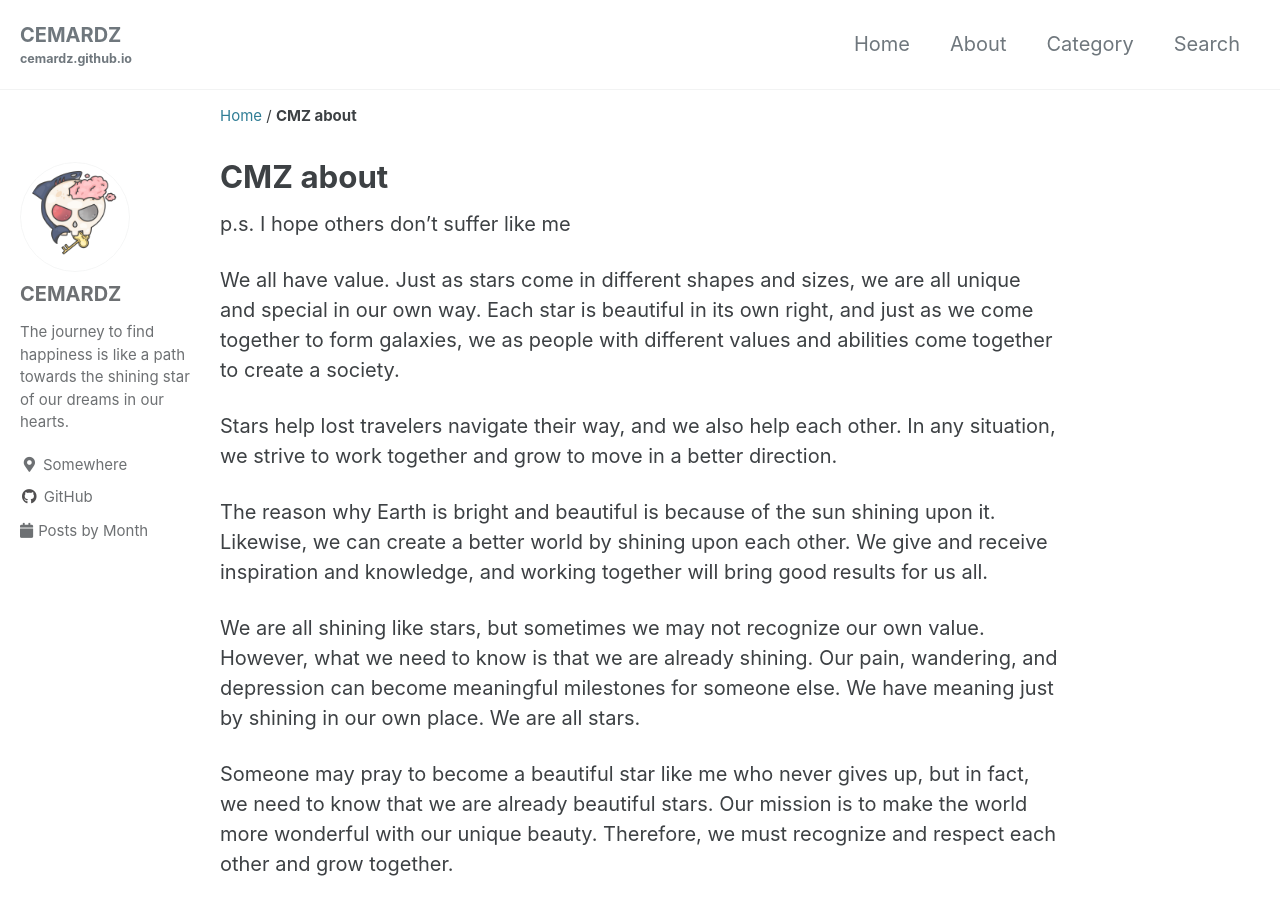
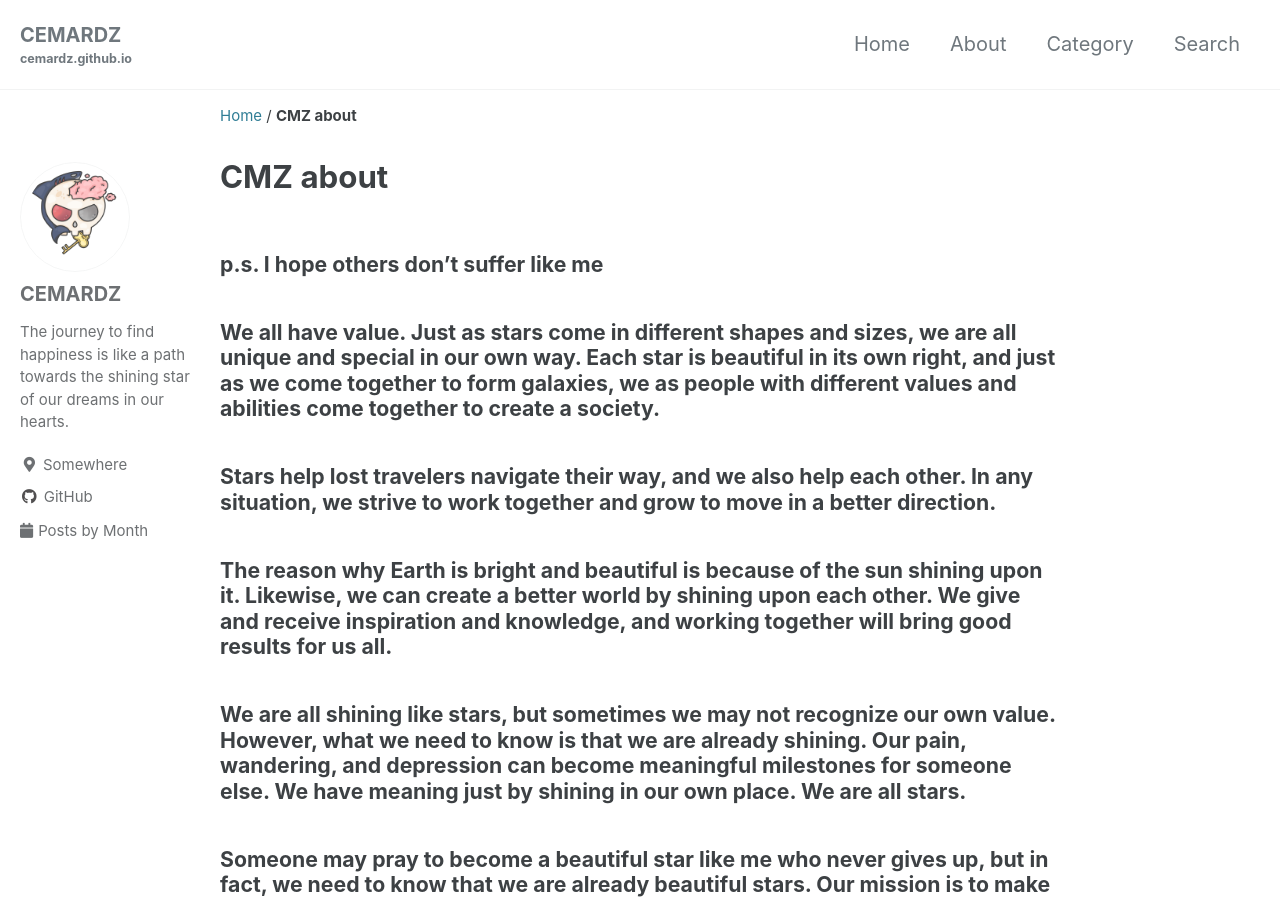
Before and after one commit to cemardz/cemardz.github.io, a Jekyll site: the page built from _pages/about.md, in a window 1280 px wide and 900 px high. Built offline with Jekyll 4.4.1, drawn with Linux system fonts in a browser that asks for light colours; cached includes are drawn as plain includes; some web fonts are replaced.

```diff
--- a/_pages/about.md
+++ b/_pages/about.md
@@ -6,20 +6,20 @@ toc: false
 toc_sticky: false
 author_profile: true
 ---
-p.s. I hope others don't suffer like me
+#### p.s. I hope others don't suffer like me
 
 
-We all have value. Just as stars come in different shapes and sizes, we are all unique and special in our own way. Each star is beautiful in its own right, and just as we come together to form galaxies, we as people with different values and abilities come together to create a society.
+#### We all have value. Just as stars come in different shapes and sizes, we are all unique and special in our own way. Each star is beautiful in its own right, and just as we come together to form galaxies, we as people with different values and abilities come together to create a society.
 
-Stars help lost travelers navigate their way, and we also help each other. In any situation, we strive to work together and grow to move in a better direction.
+#### Stars help lost travelers navigate their way, and we also help each other. In any situation, we strive to work together and grow to move in a better direction.
 
-The reason why Earth is bright and beautiful is because of the sun shining upon it. Likewise, we can create a better world by shining upon each other. We give and receive inspiration and knowledge, and working together will bring good results for us all.
+#### The reason why Earth is bright and beautiful is because of the sun shining upon it. Likewise, we can create a better world by shining upon each other. We give and receive inspiration and knowledge, and working together will bring good results for us all.
 
-We are all shining like stars, but sometimes we may not recognize our own value. However, what we need to know is that we are already shining. Our pain, wandering, and depression can become meaningful milestones for someone else. We have meaning just by shining in our own place. We are all stars.
+#### We are all shining like stars, but sometimes we may not recognize our own value. However, what we need to know is that we are already shining. Our pain, wandering, and depression can become meaningful milestones for someone else. We have meaning just by shining in our own place. We are all stars.
 
-Someone may pray to become a beautiful star like me who never gives up, but in fact, we need to know that we are already beautiful stars. Our mission is to make the world more wonderful with our unique beauty. Therefore, we must recognize and respect each other and grow together.
+#### Someone may pray to become a beautiful star like me who never gives up, but in fact, we need to know that we are already beautiful stars. Our mission is to make the world more wonderful with our unique beauty. Therefore, we must recognize and respect each other and grow together.
 
-Lastly, I hope for a world where everyone understands and respects each other. Recognizing our differences, acknowledging and respecting them is necessary for us all to live together. May we all work towards a better world and a happier life.
+#### Lastly, I hope for a world where everyone understands and respects each other. Recognizing our differences, acknowledging and respecting them is necessary for us all to live together. May we all work towards a better world and a happier life.
 
 
-From. CMZ
+#### From. CMZ
```
